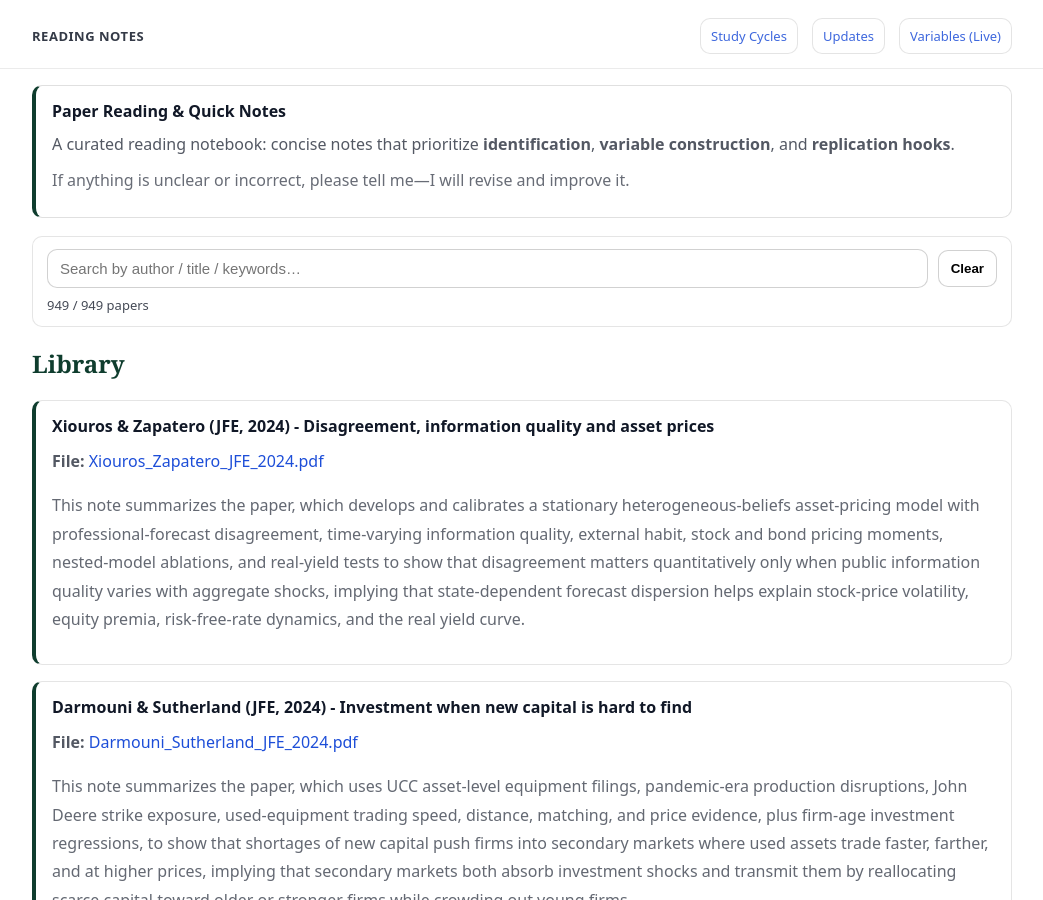
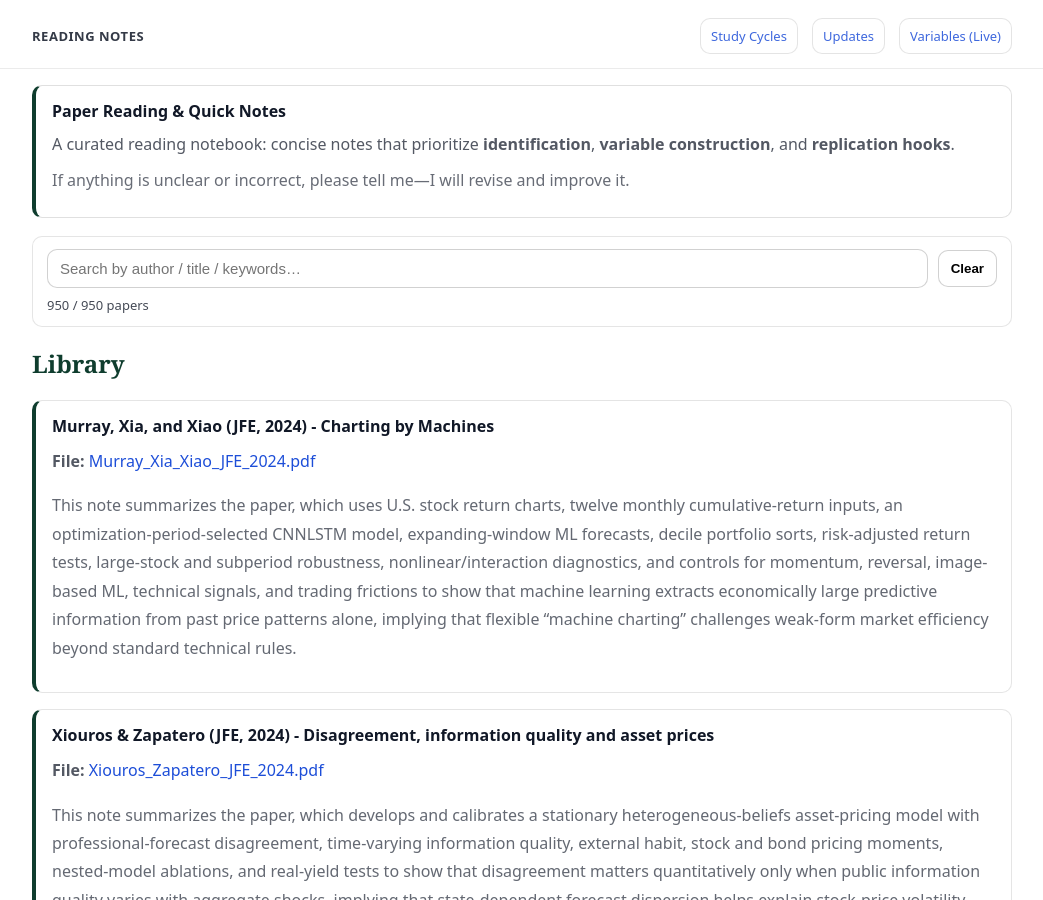
Before and after one commit to yaxinzn/study-archive, a Jekyll site: the page built from reading/index.md, in a window 1280 px wide and 900 px high. Shown: the whole window, without its empty margins (118-1161 px from the left). Built offline with Jekyll 4.4.1, drawn with Linux system fonts in a browser that asks for light colours.

Commit message:
Reading: add/update Murray_Xia_Xiao_JFE_2024.pdf

```diff
--- a/_data/reading.yml
+++ b/_data/reading.yml
@@ -1,3 +1,7 @@
+- title: "Murray, Xia, and Xiao (JFE, 2024) - Charting by Machines"
+  file: "Murray_Xia_Xiao_JFE_2024.pdf"
+  desc: "This note summarizes the paper, which uses U.S. stock return charts, twelve monthly cumulative-return inputs, an optimization-period-selected CNNLSTM model, expanding-window ML forecasts, decile portfolio sorts, risk-adjusted return tests, large-stock and subperiod robustness, nonlinear/interaction diagnostics, and controls for momentum, reversal, image-based ML, technical signals, and trading frictions to show that machine learning extracts economically large predictive information from past price patterns alone, implying that flexible “machine charting” challenges weak-form market efficiency beyond standard technical rules."
+
 - title: "Xiouros & Zapatero (JFE, 2024) - Disagreement, information quality and asset prices"
   file: "Xiouros_Zapatero_JFE_2024.pdf"
   desc: "This note summarizes the paper, which develops and calibrates a stationary heterogeneous-beliefs asset-pricing model with professional-forecast disagreement, time-varying information quality, external habit, stock and bond pricing moments, nested-model ablations, and real-yield tests to show that disagreement matters quantitatively only when public information quality varies with aggregate shocks, implying that state-dependent forecast dispersion helps explain stock-price volatility, equity premia, risk-free-rate dynamics, and the real yield curve."
```
Also changed, not shown: 1 other file.
